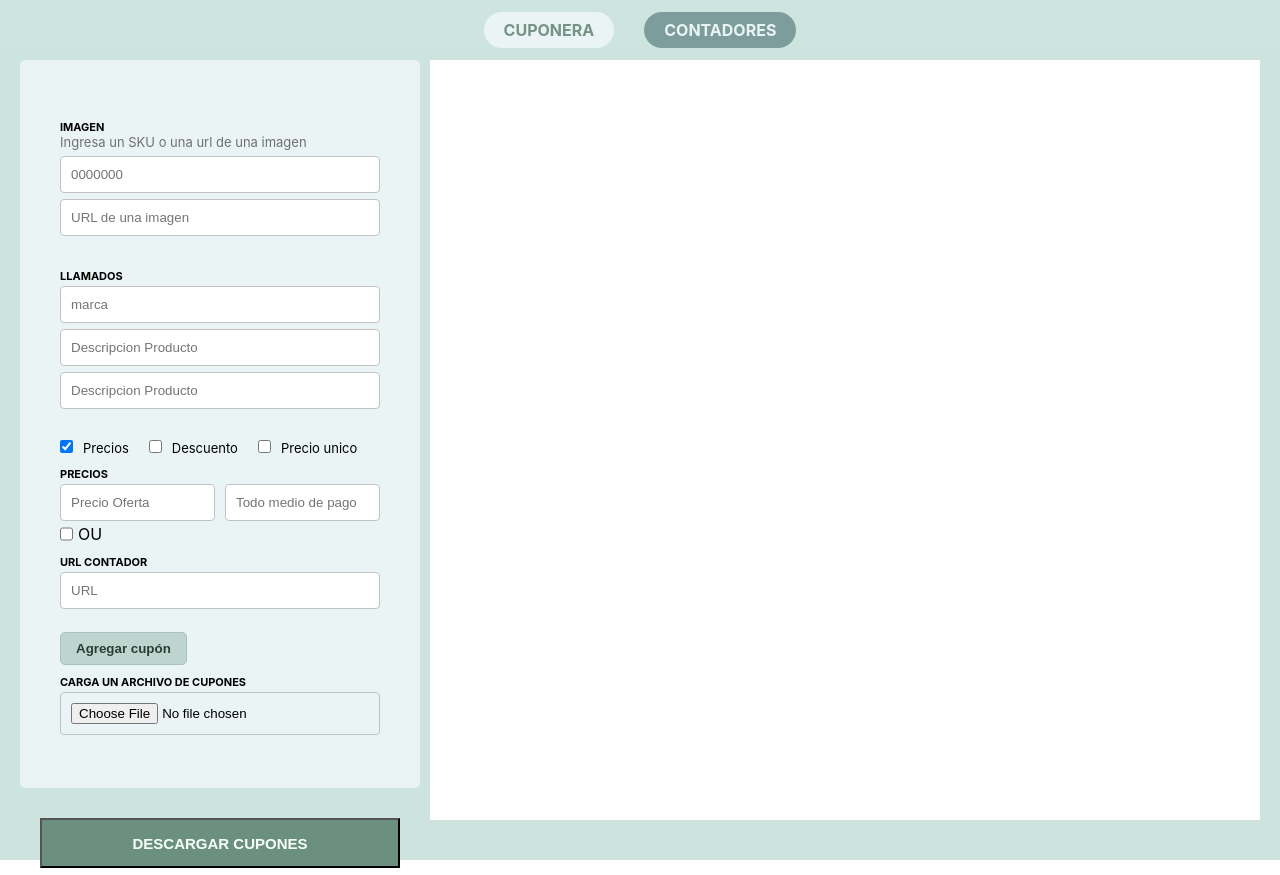
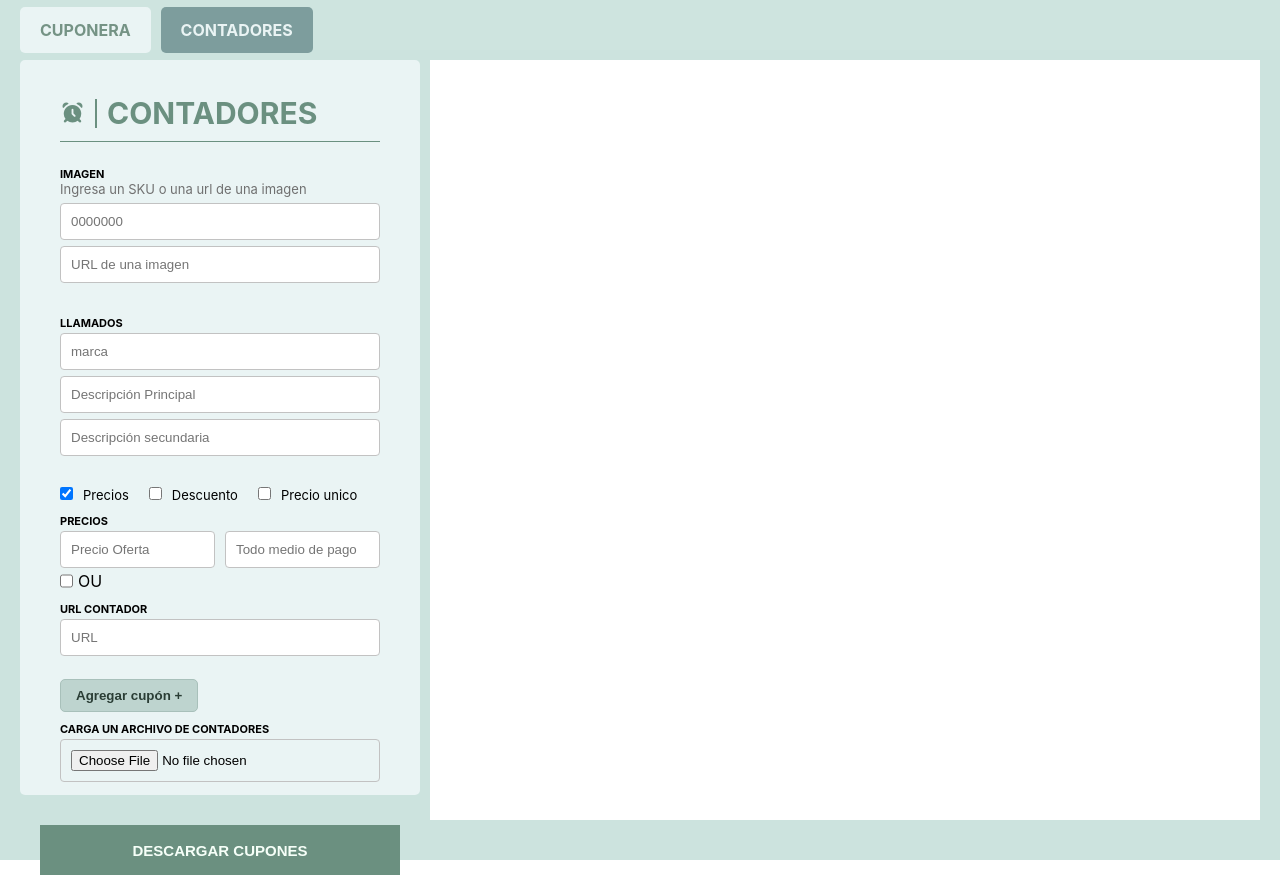
Before and after one commit to markobarraza/cuponera, a React (Vite) app: page /contadores in a window 1280 px wide. Built offline with nearby package versions, Linux system fonts and the light colour scheme.

Commit message:
titulo y detalles a formulario

```diff
--- a/src/App.jsx
+++ b/src/App.jsx
@@ -11,12 +11,14 @@ function App() {
     <>
 
         <NavBar/>
+
         <Routes>
           <Route
             path='/cuponera'
             element= {<Cuponera/>}
           >
           </Route>
+
           <Route
             path='/contadores'
             element= {<Contadores/>}
--- a/src/components/FormularioContadores.jsx
+++ b/src/components/FormularioContadores.jsx
@@ -20,6 +20,11 @@ const FormularioContadores = () => {
 
     <div className={style.contenedor}>
             <div className={style.innerContainer}>
+              <div className={style.tituloFormulario}>
+                  <i class={`fa-solid fa-alarm-clock ${style.iconTitulo}`}></i>
+                  <div className={style.lineDivisor}></div>
+                  <h2>Contadores</h2>
+              </div>
                 <form onSubmit= {e => {e.preventDefault();  agregar();}}>
                     <p className={style.tituloInput}>Imagen</p>
                     <p className={style.textoInput}>Ingresa un SKU o una url de una imagen</p>
@@ -59,7 +64,7 @@ const FormularioContadores = () => {
                         <input
                             type="text"
                             name='descripcion'
-                            placeholder='Descripcion Producto'
+                            placeholder='Descripción Principal'
                             value={formulario.descripcion}
                             onChange={capturarDatos}
                             // required
@@ -67,7 +72,7 @@ const FormularioContadores = () => {
                         <input
                             type="text"
                             name='subllamado'
-                            placeholder='Descripcion Producto'
+                            placeholder='Descripción secundaria'
                             value={formulario.subllamado}
                             onChange={capturarDatos}
                             // required
@@ -239,7 +244,7 @@ const FormularioContadores = () => {
 
                     {!editandoId && (
                       <button className={style.inputButton} type="submit">
-                        Agregar cupón
+                        Agregar cupón +
                       </button>
                     )}
 
@@ -253,7 +258,7 @@ const FormularioContadores = () => {
                       </button>
                     )}
 
-                    <p className={style.tituloInput}>Carga un archivo de cupones</p>
+                    <p className={style.tituloInput}>Carga un archivo de contadores</p>
                     <input type="file" accept=".html" onChange={handleUploadHTML} />
                 </form>
 
--- a/src/components/FormularioCupones.jsx
+++ b/src/components/FormularioCupones.jsx
@@ -9,6 +9,12 @@ const Formulario = () => {
   return (
     <div className={style.contenedor}>
         <div className={style.innerContainer}>
+            <div className={style.tituloFormulario}>
+                <i class={`fa-solid fa-ticket ${style.iconTitulo}`}></i>
+                <div className={style.lineDivisor}></div>
+                <h2>cuponera</h2>
+            </div>
+
             <form onSubmit= {e => {e.preventDefault();  agregar();}}>
                 <p className={style.tituloInput}>Imagen</p>
                 <p className={style.textoInput}>Ingresa un SKU o una url de una imagen</p>
@@ -133,7 +139,10 @@ const Formulario = () => {
 
                 {editandoId
                     ? <button className={style.inputButton} onClick={guardarEdicion} >Editar cupon</button>
-                    : <button className={style.inputButton} type='onSubmit'>Agregar cupon</button>
+                    : <button className={style.inputButton} type='onSubmit'>
+                        Agregar cupon +
+
+                    </button>
                 }
 
                 <p className={style.tituloInput}>Carga un archivo de cupones</p>
--- a/src/context/ContadorContext.jsx
+++ b/src/context/ContadorContext.jsx
@@ -141,7 +141,7 @@ const ContadorProvider = ({children})=>{
         const url = URL.createObjectURL(blob);
         const a = document.createElement("a");
         a.href = url;
-        a.download = "grilla-cupones.html";
+        a.download = "grilla-contadores.html";
         a.click();
         URL.revokeObjectURL(url);
     };
--- a/src/styles/NavBar.module.css
+++ b/src/styles/NavBar.module.css
@@ -3,14 +3,18 @@
     height: 50px;
     background-color: #cee4df;
     display: flex;
-    justify-content: center;
+    justify-content: start;
     align-items: center;
-    gap: 30px;
+    gap: 10px;
+    padding-left: 20px;
     & .btnNav{
+        display: flex;
+        align-items: center;
         background-color: #eaf4f4;
         padding: 8px 20px;
+        height: 60%;
         margin-top: 10px;
-        border-radius: 100px;
+        border-radius: 5px;
         color: #759385;
         font-weight: 700;
         text-transform: uppercase;
--- a/src/styles/formulario.module.css
+++ b/src/styles/formulario.module.css
@@ -11,7 +11,36 @@
         justify-content: center;
         align-items: center;
         border-radius: 5px;
-        padding: 50px 0;
+        padding: 10px 0;
+        & .tituloFormulario{
+            width: 80%;
+            display: flex;
+            justify-content: start;
+            align-items: center;
+            /* background-color: #d8e6e6; */
+            /* border-radius: 5px; */
+            padding: 10px 0;
+            margin: 15px 0;
+            border-bottom: solid 1px #6b9080;
+            & .iconTitulo{
+                color: #6b9080;
+                font-size: 20px;
+            }
+            & .lineDivisor{
+                height: 27px;
+                border: solid #6b9080 1px;
+                margin: 0 10px;
+            }
+            & h2{
+                text-align: left;
+                font-size: 30px;
+                font-weight: 700;
+                text-transform: uppercase;
+                color: #6b9080;
+                /* color:#2a3d35; */
+                margin: 0;
+            }
+        }
         & form{
             width: 80%;
         }
@@ -100,6 +129,7 @@
         text-transform: uppercase;
         font-size: 15px;
         font-weight: bold;
+        border: none;
         &:hover{
             background-color: #506c5f;
             color: #f6fff8;
```
